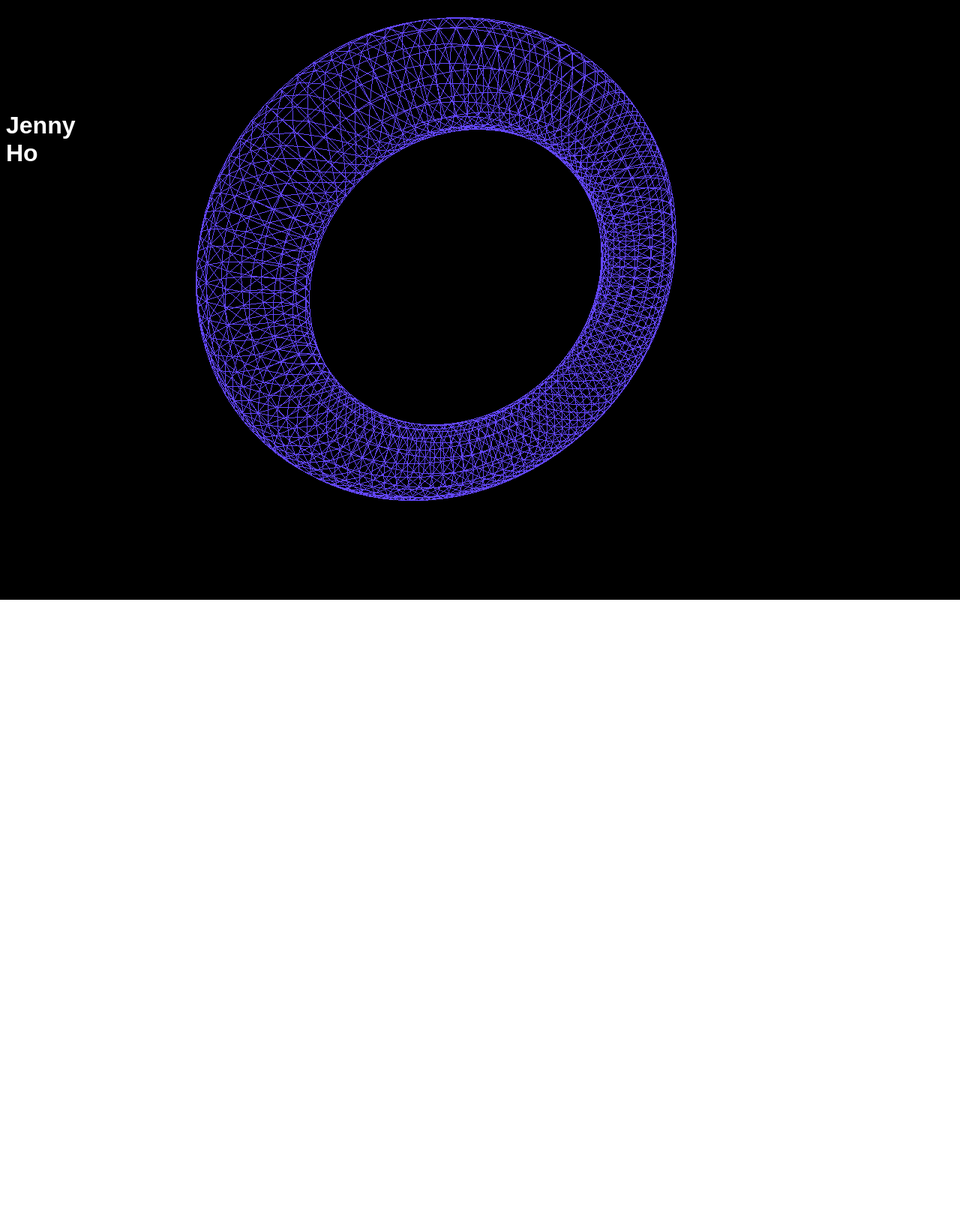
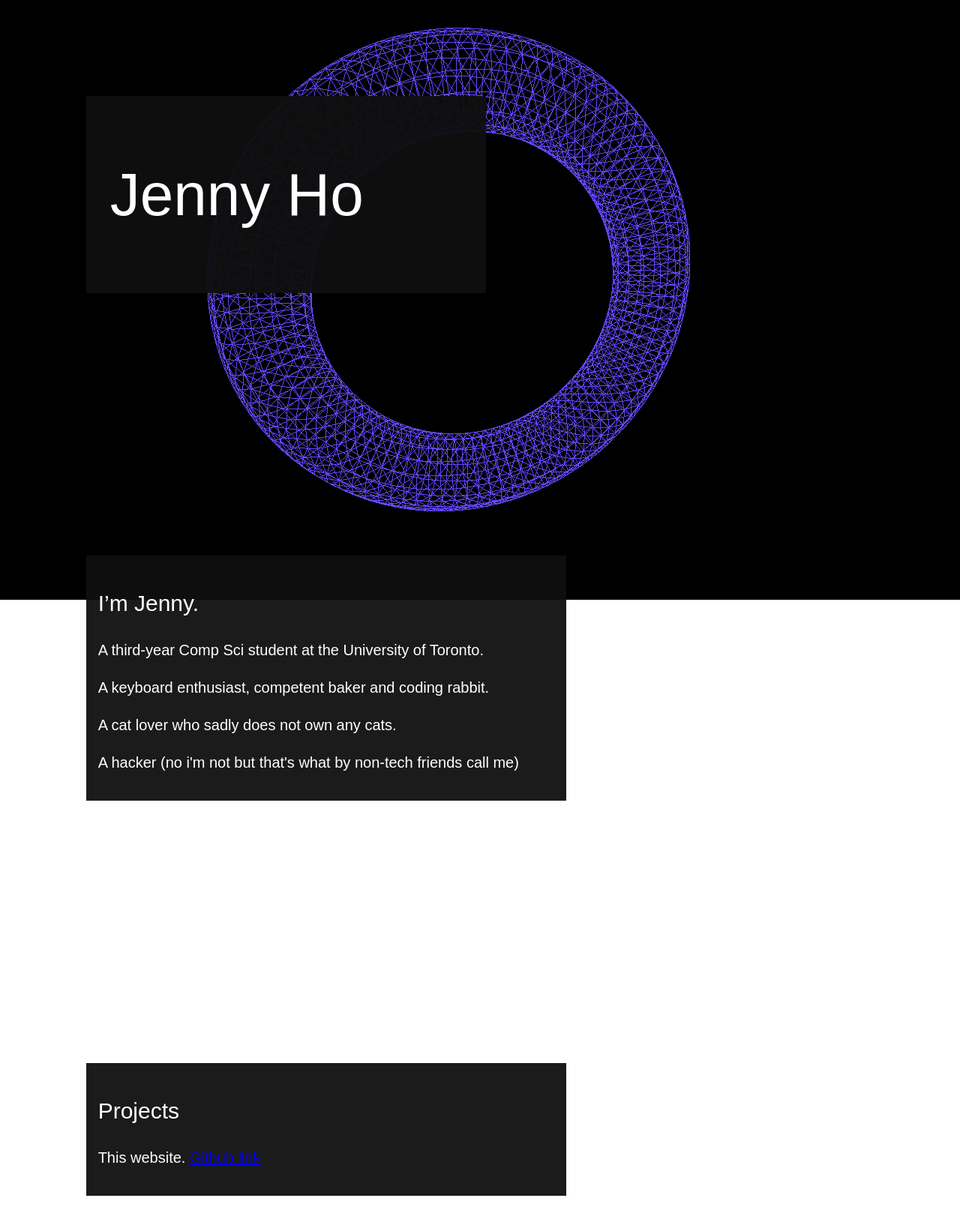
Before and after one commit to jennyho1/jennyho1.github.io, a website built with Vite: page index.html in a window 1280 px wide. Shown: the whole page at 75% size. Before the commit the page ends 800 px from the top, so only its background shows below. Built offline with nearby package versions, Linux system fonts and the light colour scheme; animation ran at ten frames a second; a web font is replaced by a local one.

Commit message:
more info to see if workflow works

```diff
--- a/index.html
+++ b/index.html
@@ -13,6 +13,27 @@
         <header>
           <h1>Jenny Ho</h1>
         </header>
+
+        <section>
+          <h2>I’m Jenny.</h2>
+          <p></p>
+          <p>A third-year Comp Sci student at the University of Toronto.</p>
+          <p>A keyboard enthusiast, competent baker and coding rabbit.</p>
+          <p>A cat lover who sadly does not own any cats.</p>
+          <p>A hacker (no i'm not but that's what by non-tech friends call me)</p>
+        </section>
+
+        <section>
+          <h2>Projects</h2>
+          <p>
+            This website. <a href="https://github.com/jennyho1/jennyho1.github.io" target="_blank">Github link</a>
+          </p>
+        </section>
+
+        <blockquote>
+          <p>This website is under development</p>
+        </blockquote>
+
       </main>
 
     <script type="module" src="/main.js"></script>
--- a/style.css
+++ b/style.css
@@ -1,3 +1,5 @@
+@import url("https://use.typekit.net/xwy0iqy.css");
+
 canvas {
   position: fixed;
   top: 0;
@@ -26,3 +28,33 @@ main {
   display: grid;
   grid-template-columns: repeat(12, 1fr);
 }
+
+h1, h2, h3, blockquote {
+  font-family: quicksand, sans-serif;
+  font-weight: 500;
+  font-style: normal;
+}
+
+header {
+  background: var(--dark-bg);
+  grid-column: 2 / span 5;
+  font-size: 2.5rem;
+  padding: 2rem;
+  margin-bottom: var(--spacing);
+}
+
+section {
+  grid-column: 2 / 8;
+  padding: 1rem;
+  background: var(--dark-bg);
+  font-size: 1.25rem;
+  line-height: 1.5;
+  margin-bottom: var(--spacing);
+}
+
+blockquote {
+  margin: 0;
+  padding: 0;
+  grid-column: 2 / span 9;
+  margin-bottom: var(--spacing);
+}
```
